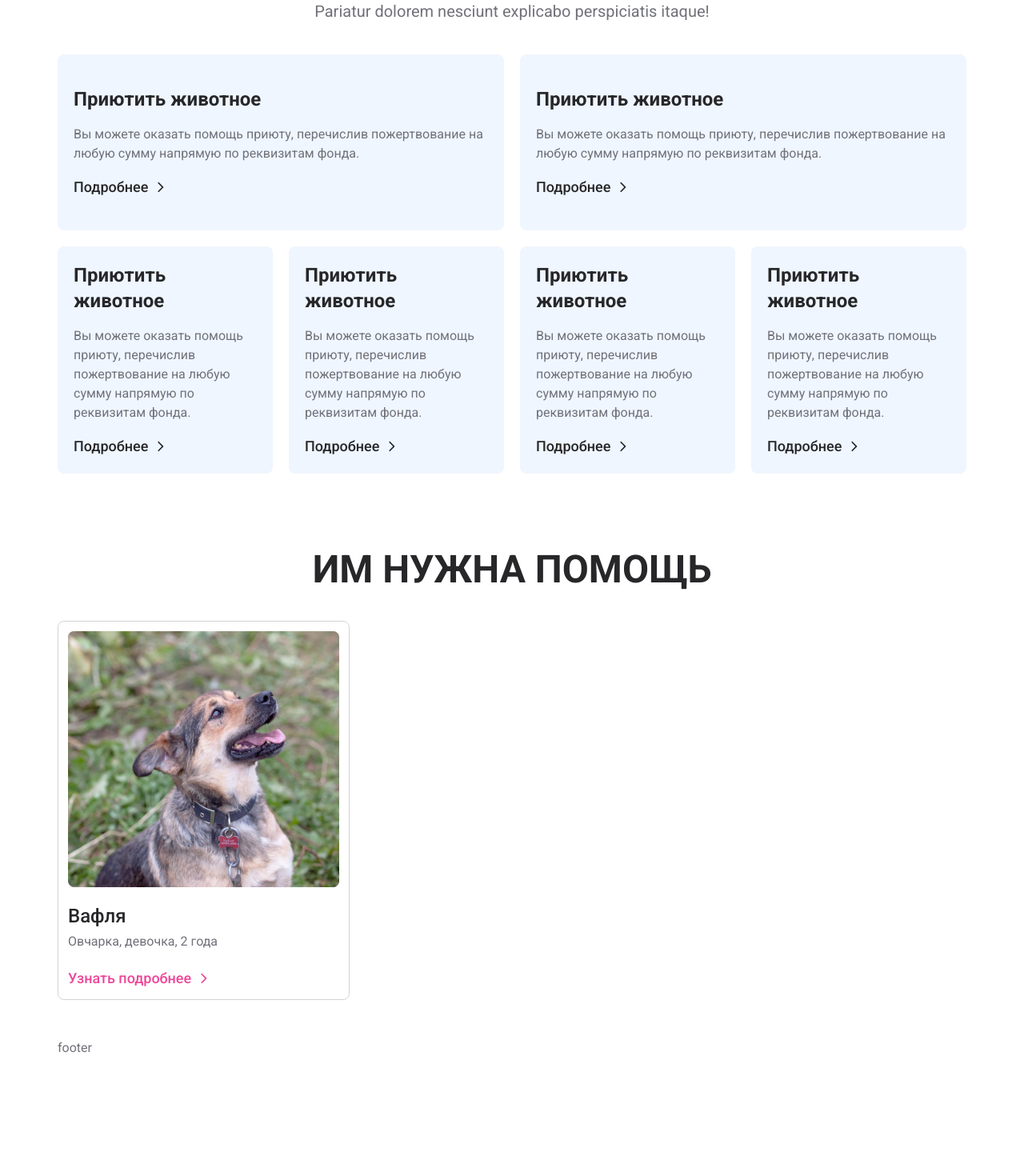
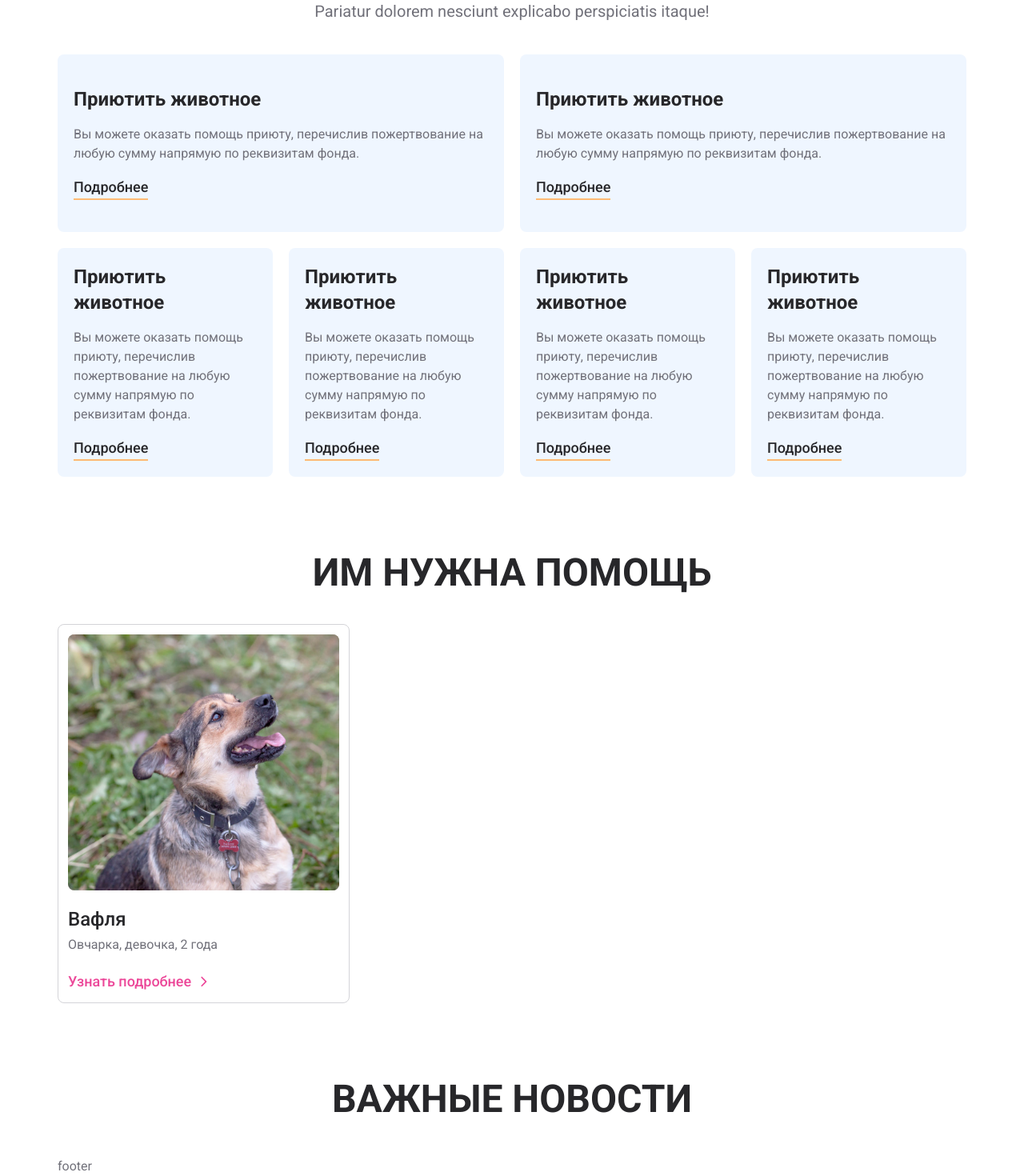
Before and after one commit to webNekit/animals-website-next.js, a Next.js app: page / in a window 1280 px wide. Shown: the part 1549-3019 px from the top of the page at 80% size. Before the commit the page ends 2871 px from the top, so only its background shows below. Built offline with nearby package versions, Linux system fonts and the light colour scheme.

Commit message:
Начал делать раздел важные новости

```diff
--- a/src/app/page.jsx
+++ b/src/app/page.jsx
@@ -1,6 +1,7 @@
 import About from "@/components/About/About";
 import Banner from "@/components/Banner/Banner";
 import Help from "@/components/Help/Help";
+import News from "@/components/News/News";
 import Pets from "@/components/Pets/Pets";
 import react from "react";
 
@@ -11,6 +12,7 @@ export default function Home() {
       <About />
       <Help />
       <Pets />
+      <News />
     </>
   );
 }
--- a/src/components/Help/Help.jsx
+++ b/src/components/Help/Help.jsx
@@ -14,10 +14,10 @@ const Help = () => {
           <div className="grid grid-cols-1 md:grid-cols-4 gap-5">
             {[1, 2, 3, 4, 5, 6].map((item) => {
               return (
-                <div className="w-full rounded-lg bg-blue-50 p-5 flex flex-col gap-4 help-card">
+                <div className="w-full rounded-lg bg-blue-50 p-5 flex flex-col items-start gap-4 help-card">
                   <h3 className="text-2xl font-semibold text-zinc-800">Приютить животное</h3>
                   <p>Вы можете оказать помощь приюту, перечислив пожертвование на любую сумму напрямую по реквизитам фонда.</p>
-                  <Link href={'/'} className='flex items-center gap-2 text-lg text-zinc-800 font-medium hover:text-zinc-600 transition-colors'>Подробнее <FaChevronRight className='text-sm' /></Link>
+                  <Link href={'/'} className='text-lg text-zinc-800 font-medium border-b-2 border-orange-300 hover:text-zinc-600 transition-colors'>Подробнее</Link>
                 </div>
               )
             })}
--- /dev/null
+++ b/src/components/News/News.jsx
@@ -0,0 +1,15 @@
+import React from 'react'
+
+const News = () => {
+  return (
+    <section className='w-full py-12'>
+      <div className="container mx-auto">
+        <div className="w-full">
+          <h2 className="section-title">важные новости</h2>
+        </div>
+      </div>
+    </section>
+  )
+}
+
+export default News
```
